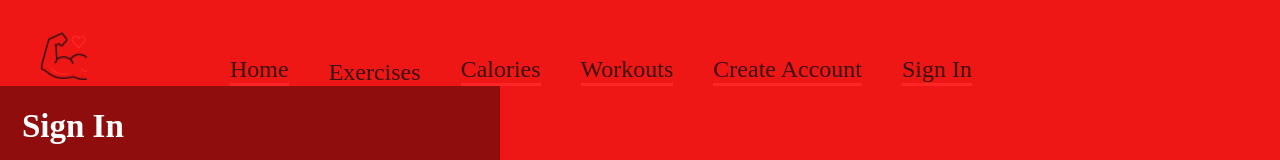
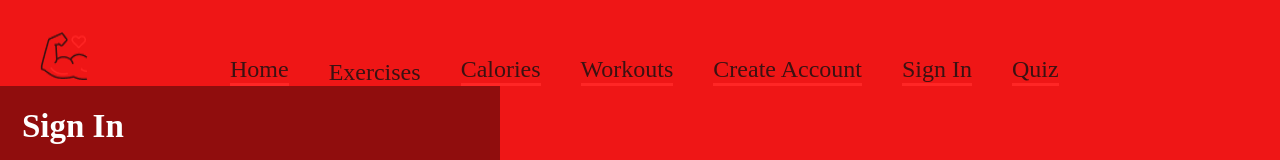
Before and after one commit to hailley-kane/Capstone_Project, a React (Create React App) app: page /Login in a window 1280 px wide. Shown: the top 160 px of the page. Built offline with nearby package versions, Linux system fonts and the light colour scheme.

Commit message:
Update NavBar.js
Added quiz button

```diff
--- a/src/components/NavBar.js
+++ b/src/components/NavBar.js
@@ -19,6 +19,7 @@ const NavBar = () =>
         <Link to = '/workouts' style={{textDecoration: 'none', color: '#3A1212', borderBottom: '3px solid #FF2625'}}>Workouts</Link>
         <Link to = '/Register' style={{textDecoration: 'none', color: '#3A1212', borderBottom: '3px solid #FF2625'}}>Create Account</Link>
         <Link to = '/Login' style={{textDecoration: 'none', color: '#3A1212', borderBottom: '3px solid #FF2625'}}>Sign In</Link>
+        <Link to = '/Quiz' style={{textDecoration: 'none', color: '#3A1212', borderBottom: '3px solid #FF2625'}}>Quiz</Link>
       </Stack>
     </Stack>
   );
```
